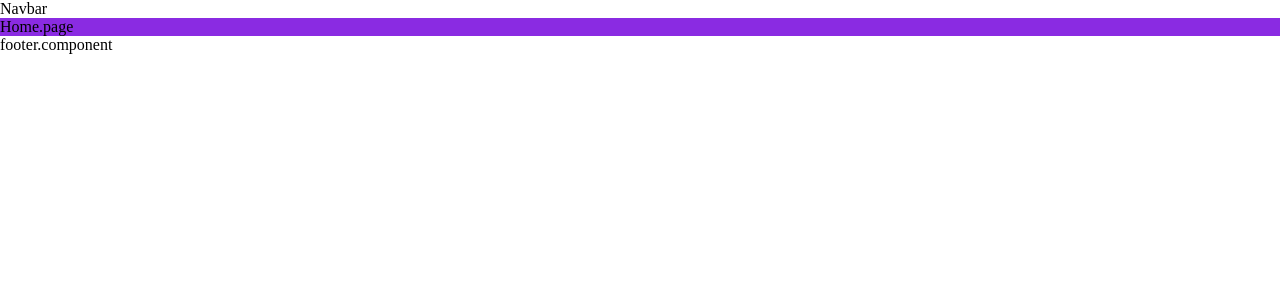
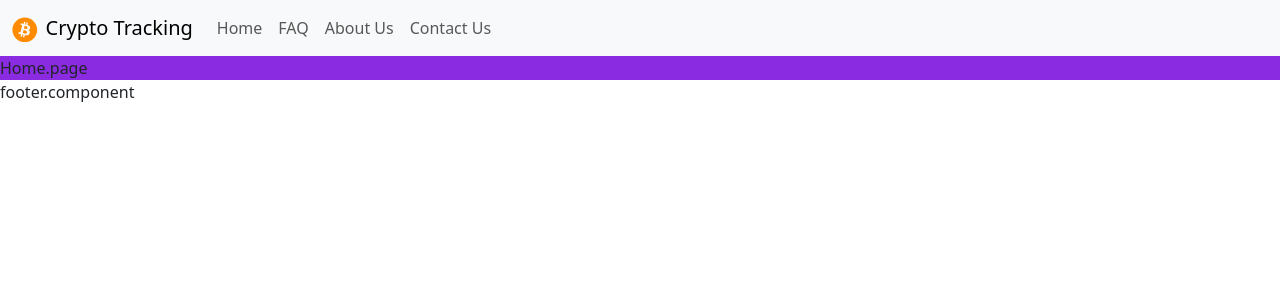
Before and after one commit to iNiloowf/faradars-crypto-tracking, a React (Create React App) app: page / in a window 1280 px wide. Shown: the top 300 px of the page. Built offline with nearby package versions, Linux system fonts and the light colour scheme.

Commit message:
create basic navbar component

```diff
--- a/package.json
+++ b/package.json
@@ -12,6 +12,8 @@
     "bootstrap": "^5.3.7",
     "react": "^19.1.1",
     "react-dom": "^19.1.1",
+    "react-icon": "^1.0.0",
+    "react-icons": "^5.5.0",
     "react-router-dom": "^7.8.2",
     "react-scripts": "5.0.1",
     "react-toastify": "^11.0.5",
--- a/src/components/ui/Navbar.component.jsx
+++ b/src/components/ui/Navbar.component.jsx
@@ -1,8 +1,37 @@
-import React from 'react'
-
+import React from 'react';
+import './Navbar.css'
+import { Link } from 'react-router-dom';
+import { FaBitcoin } from "react-icons/fa";
 const NavbarComponent = () => {
   return (
-   <div>Navbar</div>
+   <nav class="navbar navbar-expand-lg bg-body-tertiary">
+  <div class="container-fluid">
+     <Link class="navbar-brand" href="#">
+     <FaBitcoin className="navbar-logo"/>
+     Crypto Tracking
+     </Link>
+    <button class="navbar-toggler" type="button" data-bs-toggle="collapse" data-bs-target="#navbarNav" aria-controls="navbarNav" aria-expanded="false" aria-label="Toggle navigation">
+      <span class="navbar-toggler-icon"></span>
+    </button>
+    <div class="collapse navbar-collapse" id="navbarNav">
+      <ul class="navbar-nav">
+           <li class="nav-item">
+          <Link class="nav-link" to="/">Home</Link>
+        </li>
+        <li class="nav-item">
+          <Link class="nav-link" to="/faq">FAQ</Link>
+        </li>
+        <li class="nav-item">
+          <Link class="nav-link" to="/aboutus">About Us</Link>
+        </li>
+      <li class="nav-item">
+          <Link class="nav-link" to="/contactus">Contact Us</Link>
+        </li>
+
+      </ul>
+    </div>
+  </div>
+</nav>
   );
 };
 
--- /dev/null
+++ b/src/components/ui/Navbar.css
@@ -0,0 +1,5 @@
+.navbar-logo{
+    margin-right: 0.5rem;
+    font-size: 1.6rem;
+    color:darkorange;
+}
--- a/src/index.js
+++ b/src/index.js
@@ -3,6 +3,8 @@ import ReactDOM from 'react-dom/client';
 import './index.css';
 import App from './App';
 import { BrowserRouter } from 'react-router-dom';
+import 'bootstrap/dist/css/bootstrap.min.css';
+import 'bootstrap/dist/js/bootstrap.bundle';
 const root = ReactDOM.createRoot(document.getElementById('root'));
 root.render(
   <React.StrictMode>
```
Also changed, not shown: src/index.css (line endings or trailing spaces), 1 other file (tests, documents, lock files or other folders).
